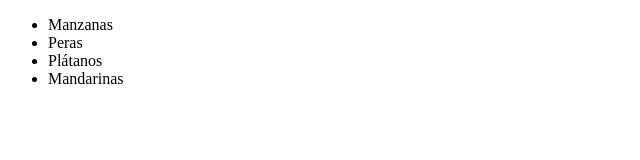
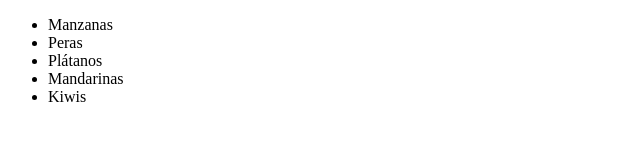
Before and after one commit to miGithub22/listafrutas, a plain HTML site: page index.html in a window 1280 px wide. Shown: the full height of the page, 0-640 px from the left. Drawn offline with Linux system fonts and the light colour scheme.

Commit message:
Añadido quinto elemento a la lista

```diff
--- a/index.html
+++ b/index.html
@@ -11,6 +11,7 @@
         <li>Peras</li>
         <li>Plátanos</li>
         <li>Mandarinas</li>
+        <li>Kiwis</li>
     </ul>
 </body>
 </html>
```
